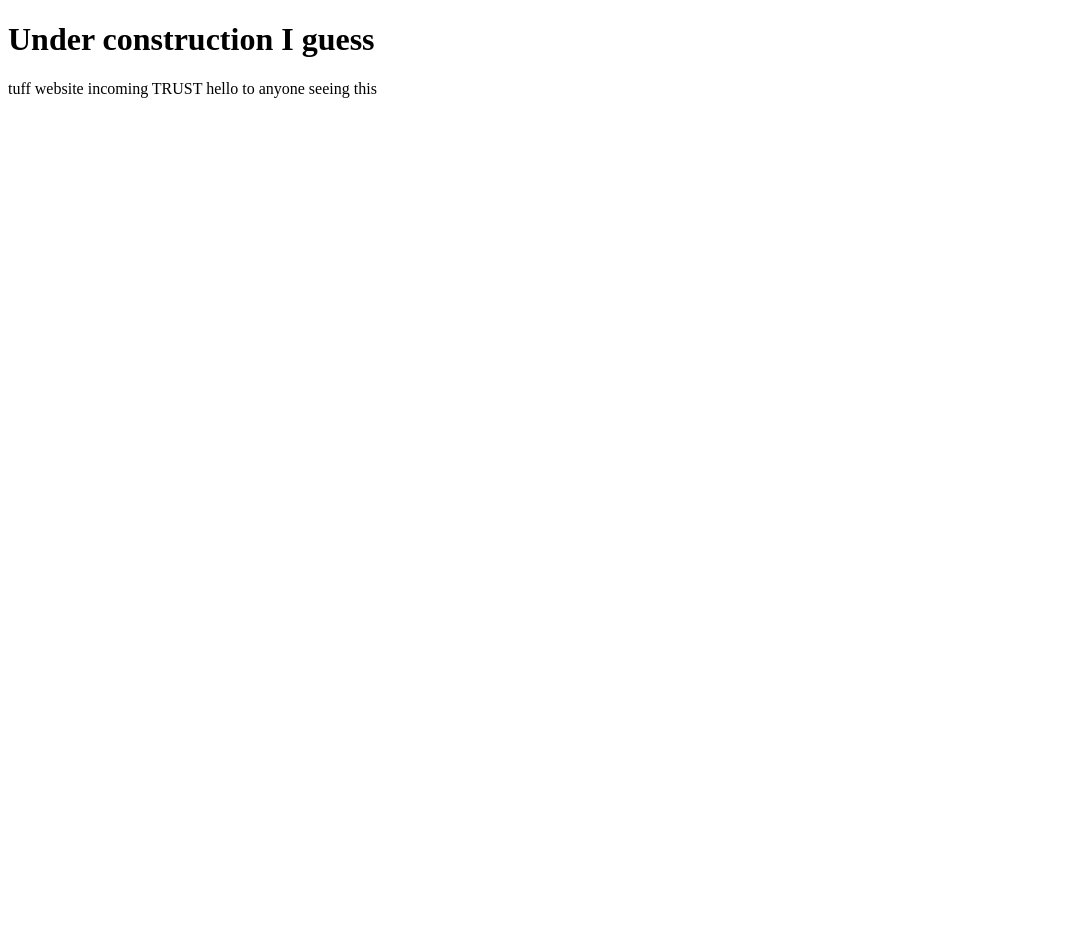
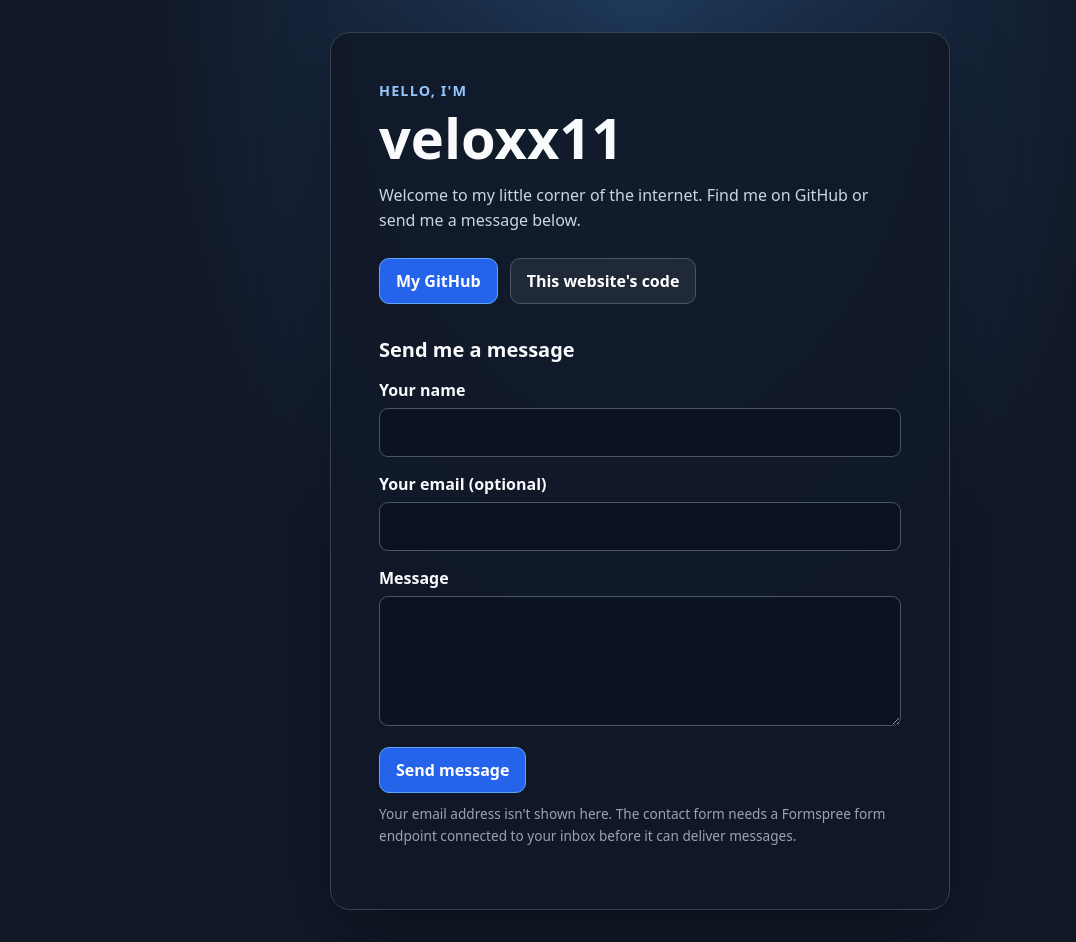
Before and after one commit to veloxx11/veloxx11.github.io, a plain HTML site: page index.html in a window 1280 px wide. Shown: the whole page, without its empty margins (0-1076 px from the left). Before the commit the page ends 800 px from the top, so only its background shows below. Drawn offline with Linux system fonts and the light colour scheme.

Commit message:
Create a simple GitHub profile page with private contact form setup

```diff
--- a/index.html
+++ b/index.html
@@ -1,11 +1,101 @@
 <!DOCTYPE html>
-<html>
+<html lang="en">
+<head>
+  <meta charset="UTF-8">
+  <meta name="viewport" content="width=device-width, initial-scale=1">
+  <meta name="theme-color" content="#111827">
+  <title>veloxx11 — GitHub</title>
+  <style>
+    :root {
+      color-scheme: dark;
+      font-family: system-ui, -apple-system, BlinkMacSystemFont, "Segoe UI", sans-serif;
+      background: #111827;
+      color: #f9fafb;
+    }
+    * { box-sizing: border-box; }
+    body {
+      min-height: 100vh;
+      margin: 0;
+      display: grid;
+      place-items: center;
+      padding: 2rem 1rem;
+      background: radial-gradient(ellipse at top, #1f3a5b 0, #111827 55%);
+    }
+    main {
+      width: min(100%, 620px);
+      padding: clamp(1.5rem, 5vw, 3rem);
+      border: 1px solid #374151;
+      border-radius: 20px;
+      background: rgb(17 24 39 / 88%);
+      box-shadow: 0 24px 70px rgb(0 0 0 / 30%);
+    }
+    .eyebrow { color: #93c5fd; font-size: .9rem; font-weight: 700; letter-spacing: .08em; text-transform: uppercase; }
+    h1 { margin: .5rem 0; font-size: clamp(2.2rem, 8vw, 3.5rem); line-height: 1.05; }
+    p { color: #cbd5e1; line-height: 1.6; }
+    .buttons { display: flex; flex-wrap: wrap; gap: .75rem; margin: 1.5rem 0 2rem; }
+    a.button, button {
+      display: inline-flex;
+      align-items: center;
+      justify-content: center;
+      min-height: 44px;
+      padding: .7rem 1rem;
+      border: 1px solid #60a5fa;
+      border-radius: 10px;
+      background: #2563eb;
+      color: white;
+      font: inherit;
+      font-weight: 650;
+      text-decoration: none;
+      cursor: pointer;
+    }
+    a.button.secondary { border-color: #4b5563; background: #1f2937; }
+    a.button:hover, button:hover { filter: brightness(1.12); }
+    h2 { margin: 0 0 .4rem; font-size: 1.25rem; }
+    label { display: block; margin: 1rem 0 .4rem; font-weight: 600; }
+    input, textarea {
+      width: 100%;
+      padding: .8rem;
+      border: 1px solid #4b5563;
+      border-radius: 9px;
+      background: #0b1220;
+      color: #f9fafb;
+      font: inherit;
+    }
+    textarea { min-height: 130px; resize: vertical; }
+    input:focus, textarea:focus, a:focus-visible, button:focus-visible { outline: 3px solid #93c5fd; outline-offset: 2px; }
+    form button { margin-top: 1rem; }
+    .note { margin-top: .65rem; font-size: .85rem; color: #9ca3af; }
+  </style>
+</head>
 <body>
+  <main>
+    <div class="eyebrow">Hello, I'm</div>
+    <h1>veloxx11</h1>
+    <p>Welcome to my little corner of the internet. Find me on GitHub or send me a message below.</p>
 
-<h1>Under construction I guess </h1>
+    <nav class="buttons" aria-label="Links">
+      <a class="button" href="https://github.com/veloxx11" target="_blank" rel="noopener noreferrer">My GitHub</a>
+      <a class="button secondary" href="https://github.com/veloxx11/veloxx11.github.io" target="_blank" rel="noopener noreferrer">This website's code</a>
+    </nav>
 
-<p>tuff website incoming TRUST
-hello to anyone seeing this</p>
+    <section aria-labelledby="contact-heading">
+      <h2 id="contact-heading">Send me a message</h2>
+      <!-- Replace YOUR_FORM_ID with the endpoint from a Formspree form connected to your inbox.
+           This keeps your email address out of the public page source. -->
+      <form action="https://formspree.io/f/YOUR_FORM_ID" method="POST">
+        <label for="name">Your name</label>
+        <input id="name" name="name" type="text" autocomplete="name" required>
 
+        <label for="reply-email">Your email (optional)</label>
+        <input id="reply-email" name="_replyto" type="email" autocomplete="email">
+
+        <label for="message">Message</label>
+        <textarea id="message" name="message" required></textarea>
+
+        <button type="submit">Send message</button>
+      </form>
+      <p class="note">Your email address isn't shown here. The contact form needs a Formspree form endpoint connected to your inbox before it can deliver messages.</p>
+    </section>
+  </main>
 </body>
 </html>
```
